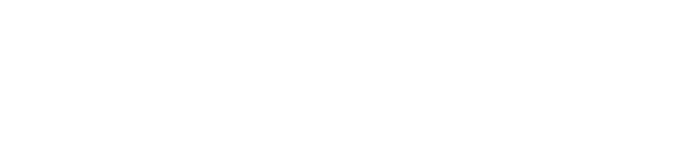
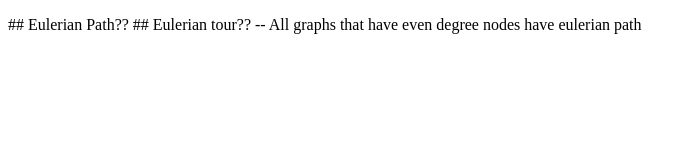
Before and after one commit to SuyogRK/suyogrk.github.io, a plain HTML site: page coursenotes/udacity-intro-to-algorithms.html in a window 1280 px wide. Shown: the whole page, without its empty margins (0-695 px from the left). Drawn offline with Linux system fonts and the light colour scheme.

Commit message:
intro to programming - algorithms are cool

```diff
--- a/coursenotes/udacity-intro-to-algorithms.html
+++ b/coursenotes/udacity-intro-to-algorithms.html
@@ -5,6 +5,14 @@
     <title>Title</title>
 </head>
 <body>
+<p>
+    ## Eulerian Path??
+    ## Eulerian tour??
+    -- All graphs that have even degree nodes have eulerian path
+
+</p>
+
+
 
 
 </body>
```
